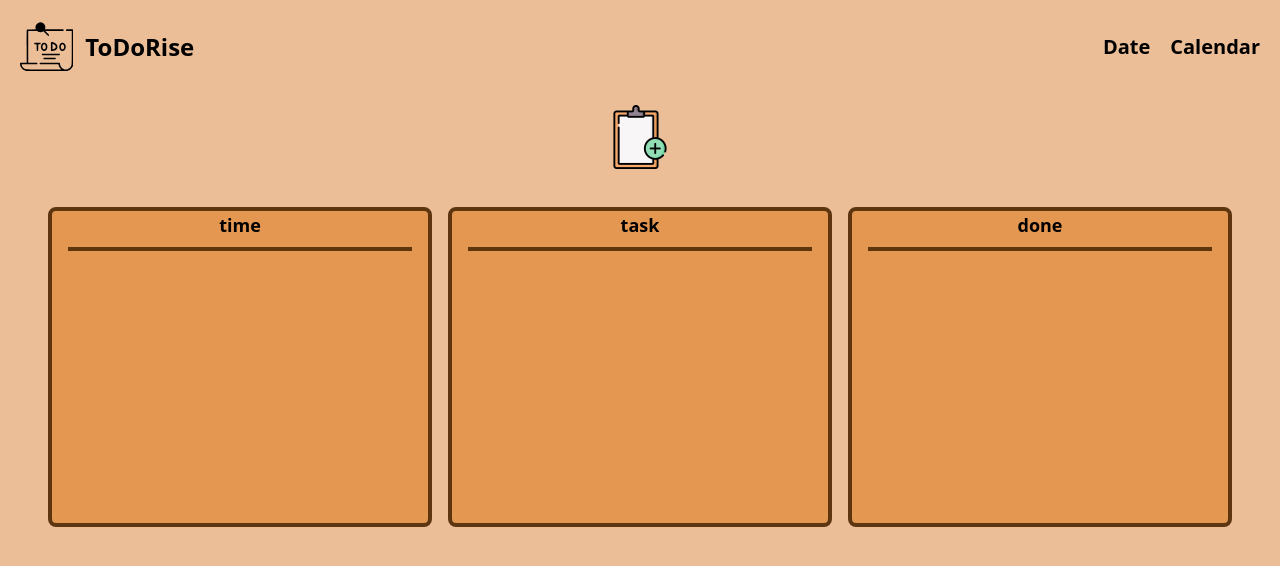
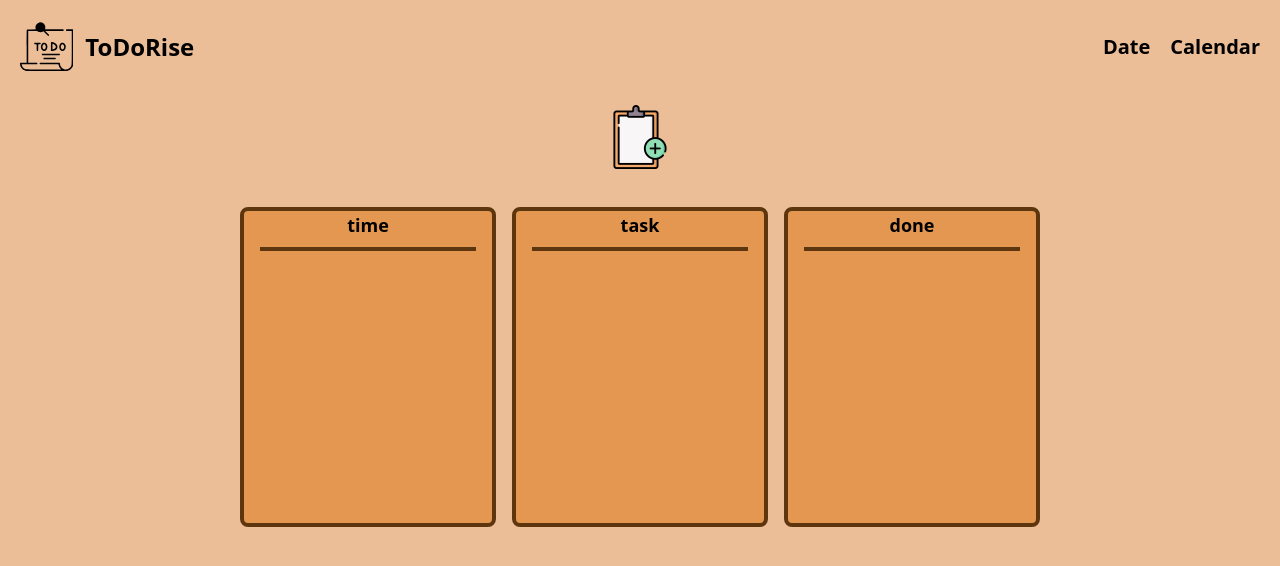
Before and after one commit to AmirBandarii/TaskTracker, a React (Create React App) app: page / in a window 1280 px wide. Shown: the top 566 px of the page. Built offline with nearby package versions, Linux system fonts and the light colour scheme.

Commit message:
add size limitation

```diff
--- a/src/App.css
+++ b/src/App.css
@@ -5,12 +5,6 @@
 .App-logo {
   height: 40vmin;
   pointer-events: none;
-}
-
-@media (prefers-reduced-motion: no-preference) {
-  .App-logo {
-    animation: App-logo-spin infinite 20s linear;
-  }
 }
 
 .App-header {
--- a/src/App.tsx
+++ b/src/App.tsx
@@ -1,6 +1,5 @@
 import React from 'react'
-import './App.css'
-import Home from './components/Home'
+import Global from './components/global/Global'
 import ContextProvider from './libs/context/ContextProvider'
 import { BrowserRouter, Routes, Route } from 'react-router-dom'
 
@@ -9,7 +8,7 @@ const App: React.FC = () => {
     <ContextProvider>
       <BrowserRouter>
         <Routes>
-          <Route path="/" element={<Home/>} />
+          <Route path="/" element={<Global/>} />
         </Routes>
       </BrowserRouter>
     </ContextProvider>
--- a/src/components/Home.tsx
+++ b/src/components/Home.tsx
@@ -19,6 +19,9 @@ const Home: React.FC = () => {
   }
   const { isEdit, isDescription, todos, setTodos } = context
   const { removeTodo, handleEditClick, handleBlur, toggleDescription, handleChangeEdit } = useHomeHandlers()
+  const updateTaskStatus = (todoId: string, newStatus: string): void => {
+    setTodos((prevTodos) => prevTodos.map((todo) => todo.id === todoId ? { ...todo, status: newStatus } : todo))
+  }
 
   function handleDragEnd (event: DragEndEvent): void {
     const { active, over } = event
@@ -26,16 +29,17 @@ const Home: React.FC = () => {
 
     const taskId = active.id as string
     const newStatus = over.id as ITodo['status']
+    updateTaskStatus(taskId, newStatus)
     setTodos(() => todos.map((todo => todo.id === taskId ? { ...todo, status: newStatus } : todo)))
   }
 
   return (
-    <div className="bg-goldenSandstone min-h-screen lg:w-full">
+    <div>
       <Helmet>
         <title>Home</title>
         <meta name="description" content="You can elegantly organize your tasks, manage them with precision, and effortlessly track their completion status"/>
       </Helmet>
-      <main className="p-5">
+      <main className="p-5 bg-goldenSandstone min-h-screen lg:w-full">
         <header className="flex justify-between items-center ">
           <div className="flex gap-3 items-center">
             <div>
@@ -65,7 +69,7 @@ const Home: React.FC = () => {
           <div></div>
           <div></div>
         </section>
-        <div className={' grid auto-cols-auto grid-flow-col justify-center items-center gap-x-4 flex-wrap flex-grow '}>
+        <div className={' grid auto-cols-auto grid-flow-col justify-center items-center gap-x-4 '}>
           <DndContext onDragEnd={handleDragEnd}>
             {COLUMNS.map(column => {
               return (
--- a/src/components/TaskCard.tsx
+++ b/src/components/TaskCard.tsx
@@ -50,10 +50,10 @@ const TaskCard: FC< ITaskCardProps> = (
     }
     if (id === 'TASK') {
       return (
-        <div ref={setNodeRef} {...listeners} {...attributes} style={style} className="flex items-center justify-between my-2 border-2 p-2 w-64 rounded-full border-copperCanyon bg-goldenSandstone">
+        <div ref={setNodeRef} {...listeners} {...attributes} style={style} className="flex items-center justify-between my-2 cursor-grab border-2 p-2 sm:w-44 w-64 rounded-full border-copperCanyon bg-goldenSandstone">
           <Tooltip text="Description">
             <img
-              className="w-6 cursor-pointer"
+              className="w-6 cursor-pointer "
               src={description}
               alt="description"
               onClick={() => { toggleDescription(todo.id) }}
@@ -101,10 +101,10 @@ const TaskCard: FC< ITaskCardProps> = (
                     )}
               </div>
               )}
-          <div className="flex items-center gap-3">
+          <div className="flex items-center gap-3 cursor-pointer">
             <Tooltip text="Edit">
               <img
-                className="w-5 cursor-pointer"
+                className="w-5 z-50"
                 src={edit}
                 alt="edit"
                 onClick={() => { handleEditClick(todo.id) }}
@@ -112,7 +112,7 @@ const TaskCard: FC< ITaskCardProps> = (
             </Tooltip>
             <Tooltip text="Delete">
               <img
-                className="w-5 cursor-pointer"
+                className="w-5 "
                 src={trash}
                 alt="trash"
                 onClick={() => { removeTodo(todo.id) }}
@@ -123,7 +123,7 @@ const TaskCard: FC< ITaskCardProps> = (
       )
     }
     if (id === 'DONE') {
-      return <div className="text-black font-bold"></div>
+      return <div ref={setNodeRef} {...listeners} {...attributes} style={style} className="text-black font-bold"></div>
     }
     return null
   }
--- a/src/components/columns/Columns.tsx
+++ b/src/components/columns/Columns.tsx
@@ -2,6 +2,7 @@ import React from 'react'
 import { type ITodo } from '../../libs/types/todo'
 import TodoContent from './TodoContent'
 import TaskCard from '../TaskCard'
+import { useDroppable } from '@dnd-kit/core'
 
 interface ColumnProps {
   id: string
@@ -28,12 +29,29 @@ const Columns: React.FC<ColumnProps> =
     removeTodo,
     isDescription
   }) => {
+    const { isOver, setNodeRef } = useDroppable({
+      id
+    })
+    const style = {
+      opacity: isOver ? 0.5 : 1
+    }
+    const filteredTodos = (todos.filter((todo) => todo.status === id))
     return (
-    <div className=" flex flex-row flex-1 gap-4 mt-5 justify-center items-center">
+    <div className=" flex flex-row gap-4 mt-5 justify-center items-center">
       <TodoContent title={title}>
-        <div>
-          {todos.map((todo) => (
-            <TaskCard key={todo.id} handleBlur={handleBlur} handleChangeEdit={handleChangeEdit} handleEditClick={handleEditClick} id={id} isDescription={isDescription} isEdit={isEdit} removeTodo={removeTodo} todo={todo} toggleDescription={toggleDescription}/>
+        <div ref={setNodeRef} style={style}>
+          {filteredTodos.map((todo) => (
+            <TaskCard
+              key={todo.id}
+              handleBlur={handleBlur}
+              handleChangeEdit={handleChangeEdit}
+              handleEditClick={handleEditClick}
+              id={id}
+              isDescription={isDescription}
+              isEdit={isEdit}
+              removeTodo={removeTodo}
+              todo={todo}
+              toggleDescription={toggleDescription}/>
           ))}
         </div>
       </TodoContent>
--- a/src/components/columns/TodoContent.tsx
+++ b/src/components/columns/TodoContent.tsx
@@ -3,8 +3,8 @@ import React, { type FC } from 'react'
 const TodoContent: FC<{ title: string, children: React.ReactNode }> = ({ title, children }) => {
   return (
     <div
-      className=" flex  flex-col  flex-grow  w-96 pb-16  h-auto min-h-80 rounded-lg border-4 border-copperCanyon bg-apricotBlush">
-      <h2 className="font-bold text-lg text-center">{title}</h2>
+      className=" flex  flex-col  flex-grow sm:w-48 md:w-64  w-96 pb-16  h-auto min-h-80 rounded-lg border-4 border-copperCanyon bg-apricotBlush ">
+      <h2 className="font-bold text-lg text-center cursor-grab">{title}</h2>
       <hr className="mt-2 border-copperCanyon border-2 mx-4" />
       <div className="flex flex-col justify-center items-center">{children}</div>
     </div>
--- /dev/null
+++ b/src/components/global/Global.tsx
@@ -0,0 +1,19 @@
+import React from 'react'
+import Home from '../Home'
+import './mobile.css'
+import Mobile from './mobile/Mobile'
+
+const Global: React.FC = () => {
+  return (
+    <div>
+      <div className="desktop-only">
+        <Home />
+      </div>
+      <div className="mobile-only">
+        <Mobile />
+      </div>
+    </div>
+  )
+}
+
+export default Global
--- /dev/null
+++ b/src/components/global/mobile.css
@@ -0,0 +1,16 @@
+.mobile-only {
+    display: none;
+}
+
+.desktop-only {
+    display: block;
+}
+
+@media (max-width: 640px) {
+    .mobile-only {
+        display: block;
+    }
+    .desktop-only {
+        display: none;
+    }
+}
--- /dev/null
+++ b/src/components/global/mobile/Mobile.tsx
@@ -0,0 +1,10 @@
+import React from 'react'
+
+const Mobile: React.FC = () => {
+  return (
+    <div className="flex items-center justify-center h-screen text-center bg-pink">
+      <h1 className= "mb-4 text-4xl font-extrabold leading-none tracking-tight text-gray-900 md:text-5xl lg:text-6xl dark:text-white">This project is not for Mobile app!</h1>
+    </div>
+  )
+}
+export default Mobile
```
